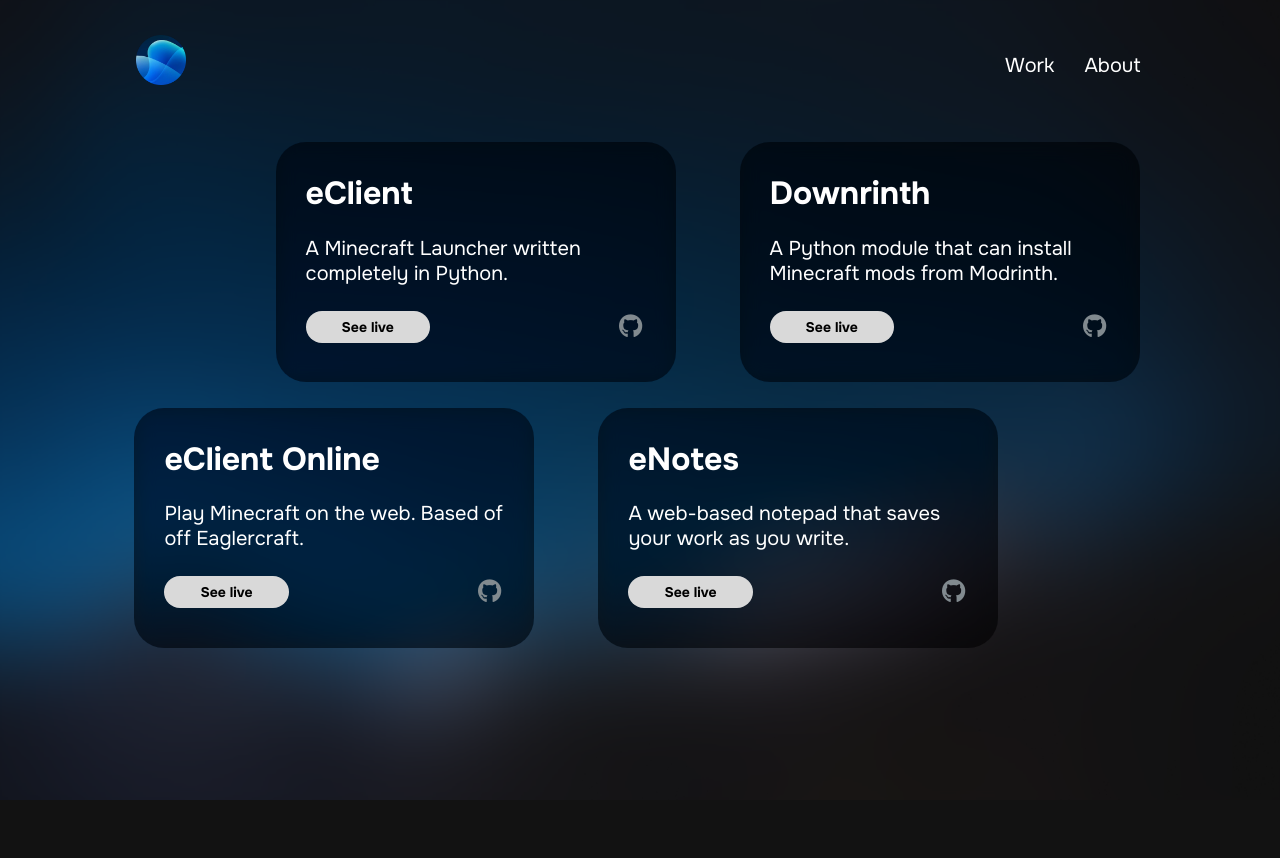
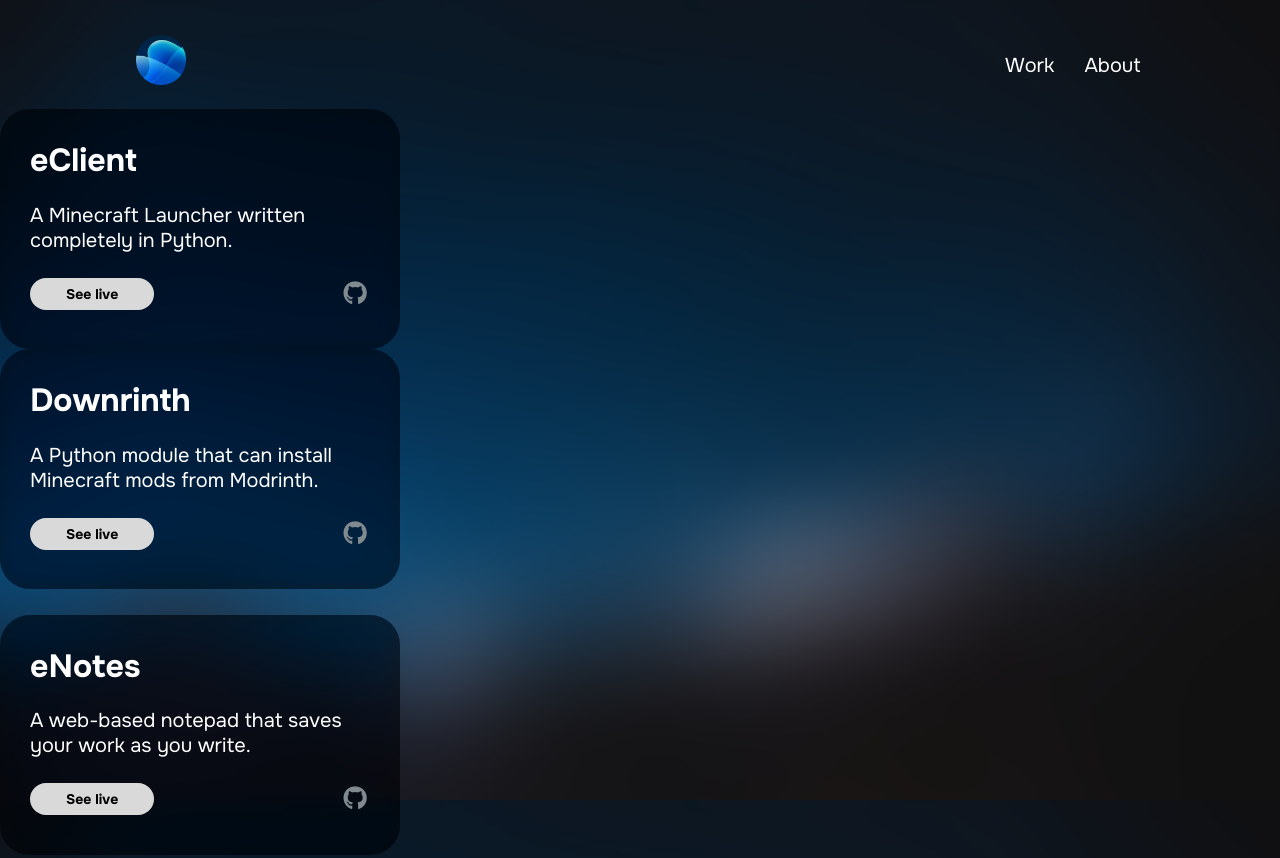
Before and after one commit to v-pun215/website, a plain HTML site: page work.html in a window 1280 px wide. Shown: the top 858 px of the page. Before the commit the page ends 800 px from the top, so only its background shows below. Drawn offline with Linux system fonts and the light colour scheme; a web font is replaced by a local one.

Commit message:
Improvements....

```diff
--- a/style.css
+++ b/style.css
@@ -83,6 +83,7 @@ nav{
 :root {
     color-scheme: dark;
   }
+
 .first {
     background: rgba(0, 0, 0, 0.6);
     backdrop-filter: saturate(180%) blur(10px);
@@ -92,8 +93,6 @@ nav{
     height:220px;
     border-radius:30px;
     margin-top:5%;
-    margin-left:7%;
-    float:left;
 }
 .text {
     font-size:20px;max-width: 350px;margin: 20px 20px 30px;
@@ -123,7 +122,6 @@ nav{
     color:white;
 }
 .second {
-    float:left;
     background: rgba(0, 0, 0, 0.6);
     backdrop-filter: saturate(180%) blur(10px);
     width:380px;
@@ -131,11 +129,8 @@ nav{
     transition: all .2s ease-in-out;
     height:220px;
     border-radius:30px;
-    margin-top:5%;
-    margin-left:5%;
 }
 .third {
-    float:right;
     background: rgba(0, 0, 0, 0.6);
     backdrop-filter: saturate(180%) blur(10px);
     width:380px;
@@ -147,7 +142,6 @@ nav{
     margin-right:22%;
 }
 .fourth {
-    float:right;
     background: rgba(0, 0, 0, 0.6);
     backdrop-filter: saturate(180%) blur(10px);
     width:380px;
```
Also changed, not shown: index.html (+2 -2 lines).
